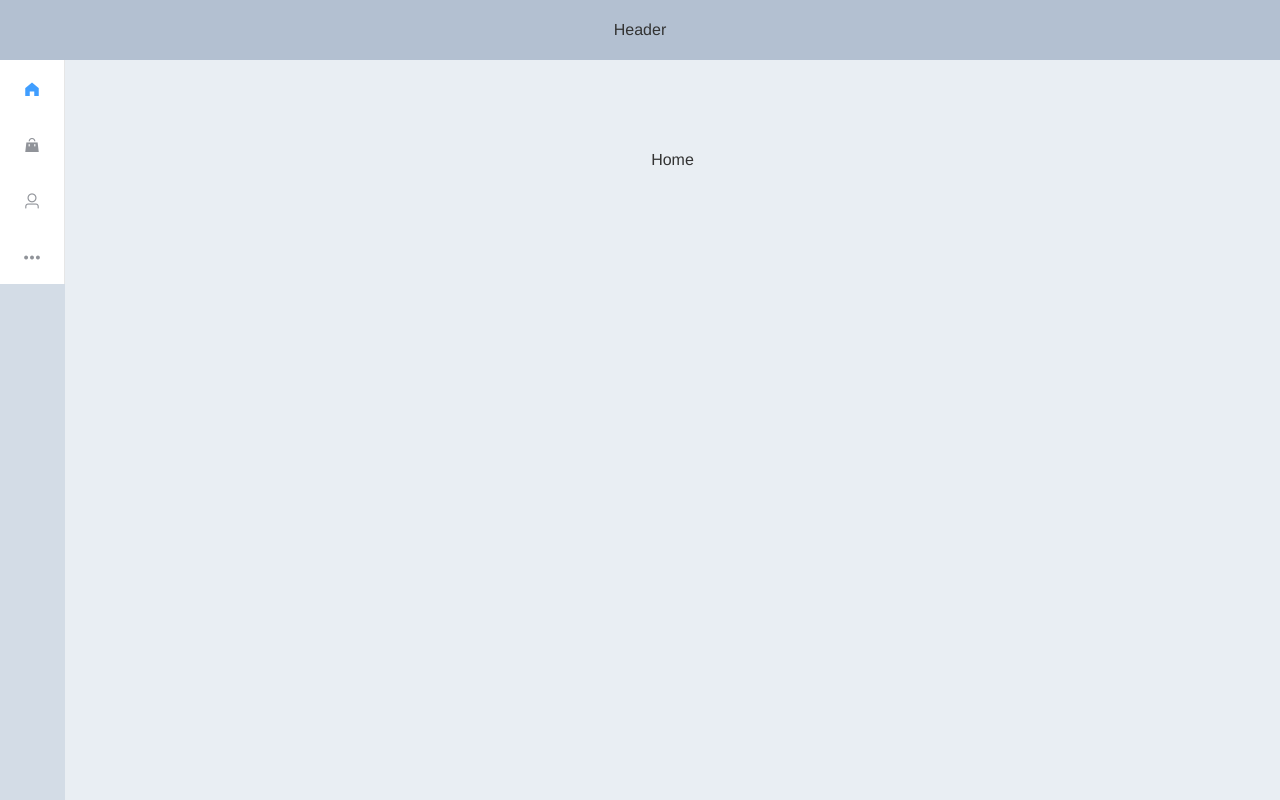
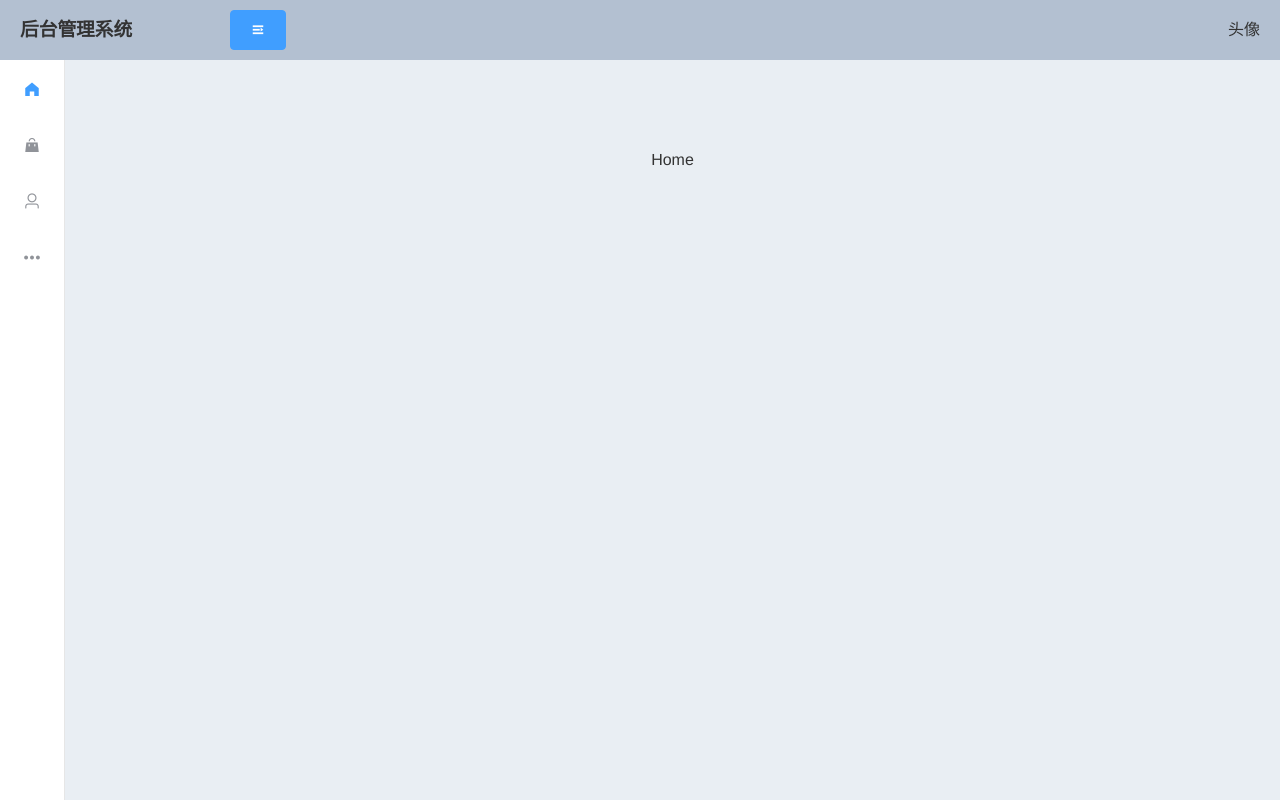
Before and after one commit to zhangbbbbbbb/adminSystem, a Vue app: page /#/ in a window 1280 px wide. Built offline with nearby package versions, Linux system fonts and the light colour scheme.

Commit message:
引入less，完善header，添加收缩展开菜单功能

```diff
--- a/package.json
+++ b/package.json
@@ -11,6 +11,8 @@
     "axios": "^1.2.1",
     "core-js": "^3.8.3",
     "element-ui": "^2.15.12",
+    "less": "4.1.2",
+    "less-loader": "6.0.0",
     "vue": "^2.6.14",
     "vue-router": "3",
     "vuex": "3.6.2"
--- a/src/components/CommonAside.vue
+++ b/src/components/CommonAside.vue
@@ -8,15 +8,11 @@
   import CommonAsideItem from './CommonAsideItem.vue'
   import { mapState } from 'vuex'
   export default {
-    data() {
-      return {
-        isCollapse: true
-      };
-    },
     computed: {
       ...mapState('menu', {
         defaultPage: 'defaultPage',
-        menuList: 'menuList'
+        menuList: 'menuList',
+        isCollapse: 'isCollapse'
       })
     },
     methods: {
@@ -38,4 +34,7 @@
     width: 200px;
     min-height: 400px;
   }
+  .el-menu-vertical-demo{
+    height: 100%;
+  }
 </style>
--- /dev/null
+++ b/src/components/CommonHeader.vue
@@ -0,0 +1,33 @@
+<template>
+  <el-row :gutter="20">
+    <el-col :span="4"><h3>后台管理系统</h3></el-col>
+    <el-col :span="16">
+      <el-button type="primary" :icon="isCollapse ? 'el-icon-s-unfold' : 'el-icon-s-fold'" @click="setIsCollapse(!isCollapse)"></el-button>
+    </el-col>
+    <el-col :span="4">头像</el-col>
+  </el-row>
+</template>
+
+<script>
+  import {mapState, mapMutations} from 'vuex'
+  export default {
+    computed: {
+      ...mapState('menu', {
+        isCollapse: 'isCollapse'
+      })
+    },
+    methods: {
+      ...mapMutations('menu', ['setIsCollapse'])
+    }
+  }
+</script>
+
+<style lang="less" scoped>
+  .el-row {
+    text-align: left;
+
+    .el-col:last-child {
+      text-align: right;
+    }
+  }
+</style>
--- a/src/store/menu.js
+++ b/src/store/menu.js
@@ -53,6 +53,12 @@ export default {
           }
         ]
       }
-    ]
+    ],
+    isCollapse: true
+  },
+  mutations: {
+    setIsCollapse(state, payLoad) {
+      state.isCollapse = payLoad
+    }
   }
 }
--- a/src/view/MainView.vue
+++ b/src/view/MainView.vue
@@ -1,6 +1,8 @@
 <template>
 	<el-container>
-    <el-header>Header</el-header>
+    <el-header>
+      <common-header></common-header>
+    </el-header>
     <el-container>
       <el-aside width="auto">
         <common-aside></common-aside>
@@ -14,14 +16,16 @@
 
 <script>
 import CommonAside from '../components/CommonAside.vue'
+import CommonHeader from '../components/CommonHeader.vue'
 export default{
   components: {
-    CommonAside
+    CommonAside,
+    CommonHeader
   }
 }
 </script>
 
-<style>
+<style lang="less">
   .el-header, .el-footer {
     background-color: #B3C0D1;
     color: #333;
```
Also changed, not shown: 1 other file (tests, documents, lock files or other folders).
